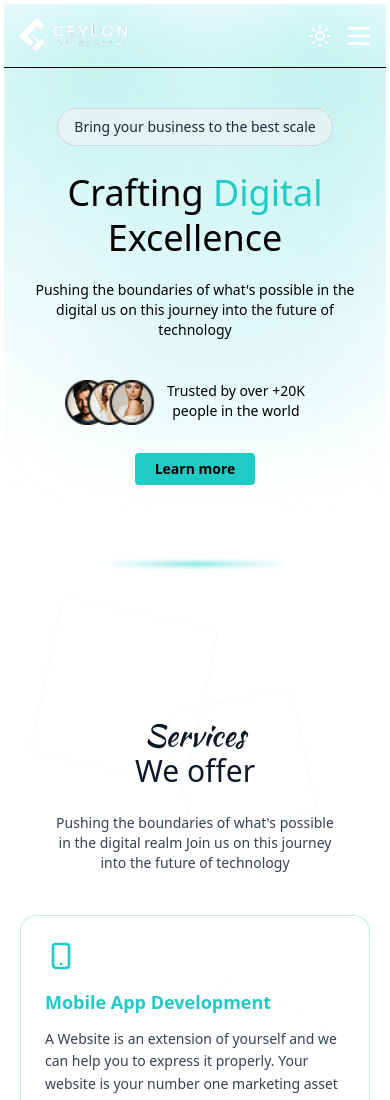
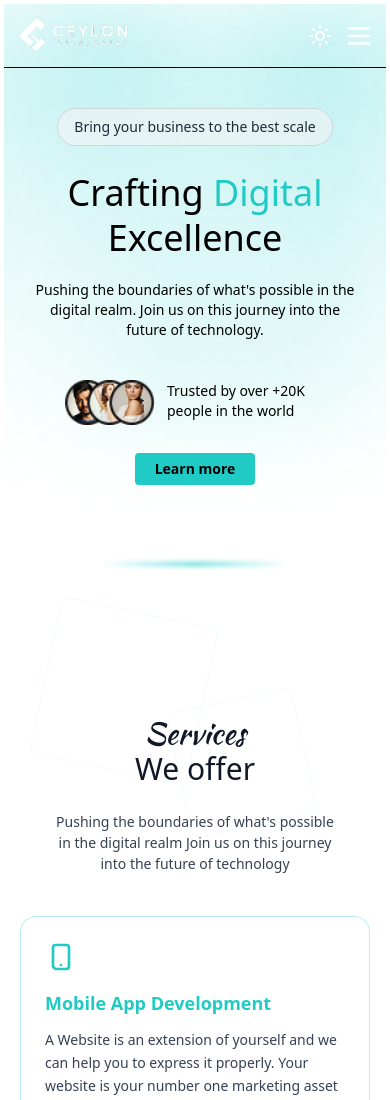
Before and after one commit to HarikaraPrashath/Ceylon_Developer_ui, a Next.js app: page / in a window 390 px wide. Shown: the top 1100 px of the page. Built offline with nearby package versions, Linux system fonts and the light colour scheme.

Commit message:
Ui issues fixed

```diff
--- a/app/components/Home/Swiper.tsx
+++ b/app/components/Home/Swiper.tsx
@@ -190,13 +190,13 @@ export default function ServicesSwiper() {
       <div className="mx-auto relative w-full max-w-[1440px] lg:mt-110 xl:-mt-5">
         <div className="text-center">
           {" "}
-          <h1 className="text-center lg:-mt-100 2xl:text-4xl xl:text-4xl lg:text-3xl md:text-3xl sm:text-3xl text-3xl max-[640px]:flex max-[640px]:flex-col xl:mt-10 2xl:-mt-8">
+          <h1 className="text-center lg:-mt-100 2xl:text-[72px] xl:text-[64px] lg:text-[48px] md:text-[40px] sm:text-[36px] text-3xl max-[640px]:flex max-[640px]:flex-col xl:mt-10 2xl:-mt-8">
             <span className="[font-family:var(--font-kaushan)] px-4 text-gray-900 dark:text-gray-100">
               Services
             </span>
             <span className="text-gray-900 dark:text-gray-100">We offer</span>
           </h1>
-          <p className="mt-6 xl:w-100 text-sm mx-auto lg:w-115 md:w-114 sm:w-115 max-[640px]:w-70 text-gray-700 dark:text-gray-300">
+          <p className="mt-6 xl:w-155 text-[14px] mx-auto lg:w-150 md:w-127 sm:w-115 max-[640px]:w-70 text-gray-700 dark:text-gray-300 2xl:text-[22px] xl:text-[20px] lg:text-[18px] md:text-[16px] sm:text-[15px]">
             Pushing the boundaries of what&apos;s possible in the digital realm{" "}
             Join us on this journey into the future of technology
           </p>
--- a/app/components/Home/Worlflow.tsx
+++ b/app/components/Home/Worlflow.tsx
@@ -12,7 +12,8 @@ const Worlflow = () => {
             flex flex-col justify-center p-6
             bg-no-repeat bg-left
             bg-[linear-gradient(to_right,rgba(33,164,164,0.2),rgba(0,0,0,0.1)),url('/Images/Group%20669-light.png')]
-            dark:bg-[linear-gradient(to_right,rgba(33,164,164,0.35),rgba(0,0,0,0.5)),url('/Images/Group%20669.png')]"
+            bg-[length:100%_100%,250px_200px]
+            dark:bg-[linear-gradient(to_right,rgba(30,160,164,0.20),rgba(0,0,0,0.1)),url('/Images/Group%20669.png')]"
             style={{ height: "209px", width: "500px" }}
           >
             <div className="max-w-[320px]">
--- a/app/page.tsx
+++ b/app/page.tsx
@@ -41,10 +41,9 @@ const page = () => {
             </p>
           </div>
 
-          <p className="mx-auto text-center mt-5 max-w-2xl text-sm px-4 sm:text-base sm:px-2 lg:text-lg max-[376px]:w-76 sm:w-90 lg:w-150">
-            Pushing the boundaries of what&apos;s possible in the digital us on
-            this journey into the future of technology
-          </p>
+          <h1 className="mx-auto text-center mt-5 max-w-2xl text-sm px-4 sm:text-base sm:px-2 lg:text-lg max-[376px]:w-76 sm:w-90 lg:w-150">
+            Pushing the boundaries of what&apos;s possible in the digital realm. Join us on this journey into the future of technology.
+          </h1>
 
           {/* Buttons + Users */}
           <div className="flex flex-col-reverse items-center mt-10 space-y-3 sm:flex-row sm:space-y-0 mx-auto">
@@ -62,9 +61,8 @@ const page = () => {
                 height={90}
                 priority
               />
-              <p className="mt-0 ml-0 text-center text-sm sm:text-left sm:-mt-1.5 sm:-ml-3 sm:text-base min-[375px]:-mt-3">
-                Trusted by over +20K <br className="block sm:hidden" />
-                people in the world
+              <p className=" text-sm text-left sm:-mt-1.5 sm:-ml-3 sm:text-base min-[375px]:-mt-3 2xl:w-[170px] xl:w-[170px] lg:w-[170px] md:w-[170px] w-[170px]">
+                Trusted by over +20K people in the world
               </p>
             </div>
           </div>
@@ -249,7 +247,7 @@ const page = () => {
         <Worlflow />
 
         {/* line */}
-        <Image src="/Images/cureveLine.png" alt="cureveLine" width={1000} height={1000} className="w-[2000px] mx-auto mb-10" priority />
+        <Image src="/Images/cureveLine.png" alt="cureveLine" width={1000} height={1000} className="w-[2000px] mx-auto mb-10 xl:mt-5" priority />
 
         <Technologies />
 
```
